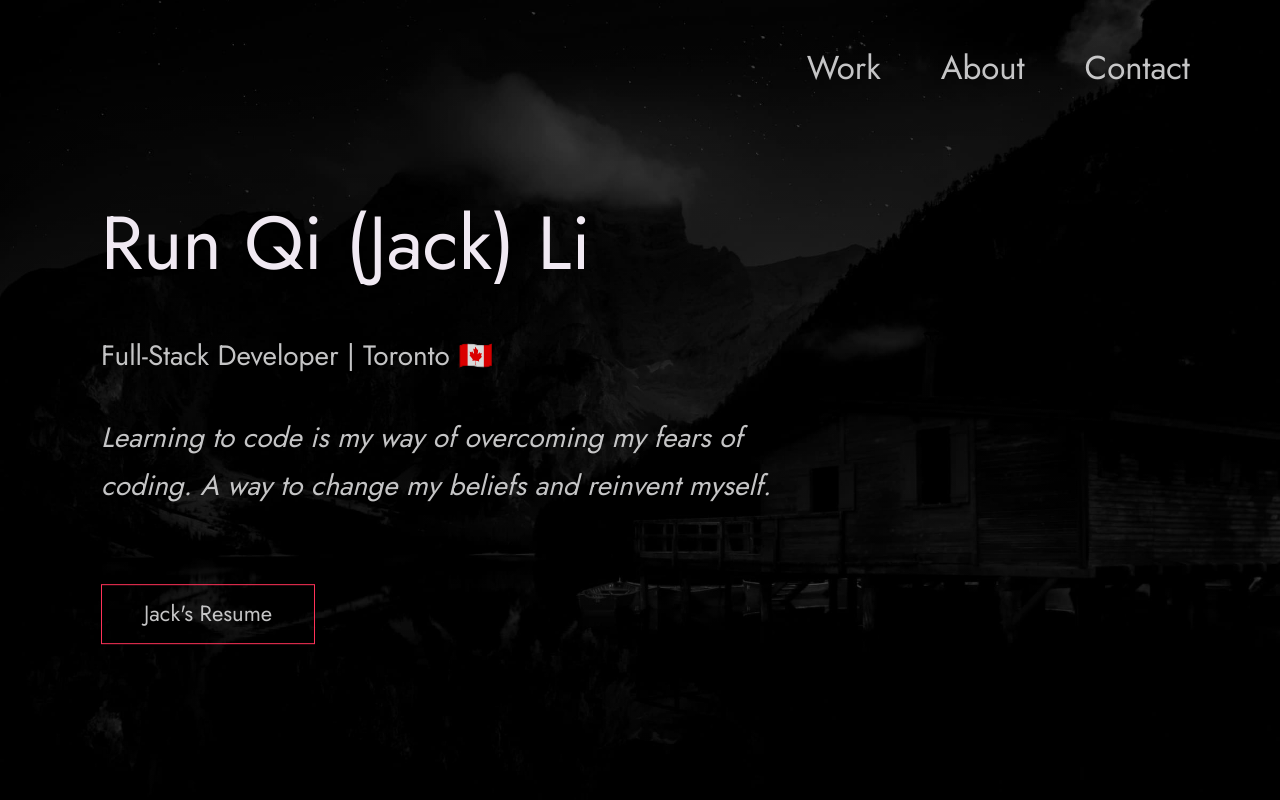
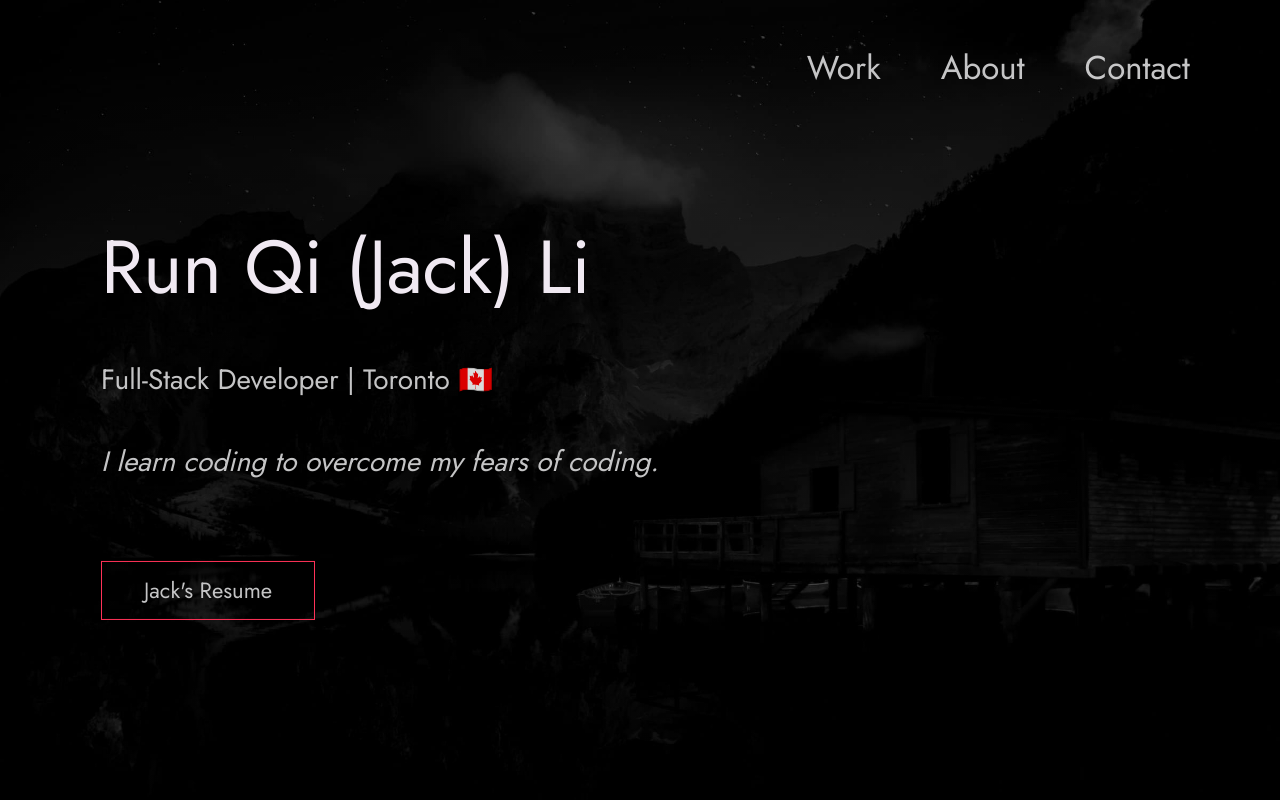
Before and after one commit to jackli921/Portfolio-Site, a website built with Vite: page index.html in a window 1280 px wide. Shown: the top 800 px of the page. Built offline with nearby package versions, Linux system fonts and the light colour scheme; files whose address does not match are found by name; a web font is replaced by a local one.

Commit message:
chore: update message

```diff
--- a/index.html
+++ b/index.html
@@ -57,7 +57,7 @@
           <span>Run Qi (Jack) Li</span>
         </h1>
         <p>Full-Stack Developer | Toronto 🇨🇦</p>
-        <p><i>Learning to code is my way of overcoming my fears of coding. A way to change my beliefs and reinvent myself.</i></p>
+        <p><i>I learn coding to overcome my fears of coding.</i></p>
         <a href="/Resume_Run Qi (Jack) Li_Web Developer.pdf" download="Run Qi(Jack) Li_Resume" class="btn">Jack's Resume</a>
       </div>
 
```
